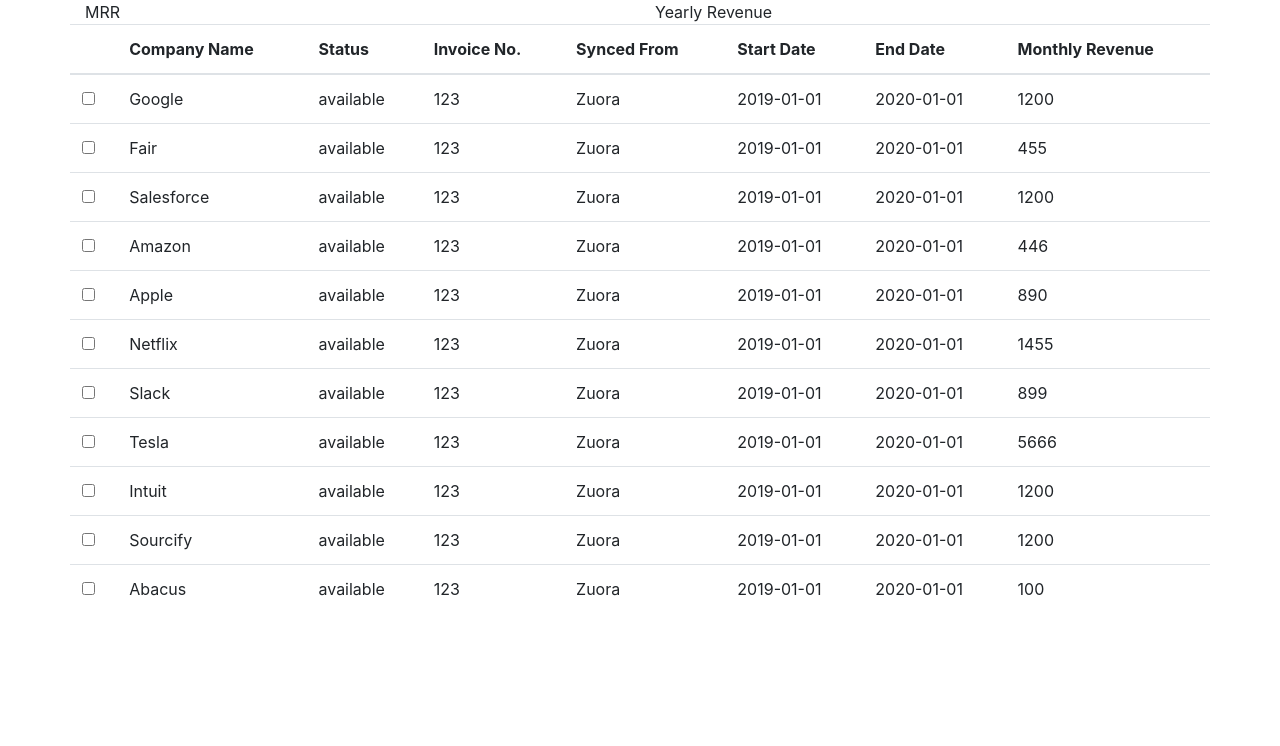
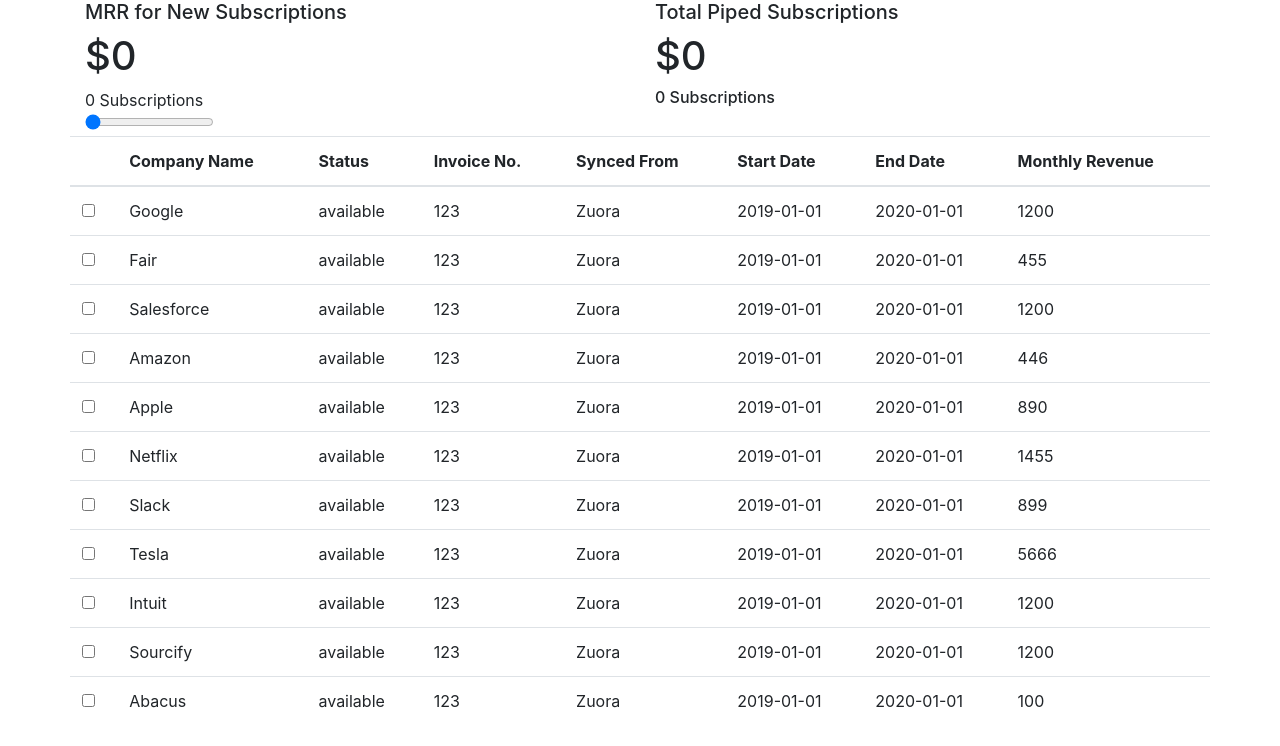
Before and after one commit to nucle0tides/trading-view, a React app: page / in a window 1280 px wide. Shown: the top 746 px of the page. Built offline with nearby package versions, Linux system fonts and the light colour scheme.

Commit message:
add mrr, add piped subscriptions, add slider

```diff
--- a/src/components/PipedSubscriptions/PipedSubscriptions.js
+++ b/src/components/PipedSubscriptions/PipedSubscriptions.js
@@ -0,0 +1,23 @@
+import React, { useEffect, useState } from 'react';
+
+const PipedSubscriptions = ({ subscriptions }) => {
+  const [yearlyMRR, setYearlyMRR] = useState(0);
+
+  useEffect(() => {
+    // actually need to take startDate and endDate into account, but we won't worry abt that rn
+    const mrr = Object.values(subscriptions).map((sub) => parseInt(sub));
+    const total = mrr.reduce((acc, val) => (acc + val), 0) * 12;
+
+    setYearlyMRR(total);
+  }, [subscriptions]);
+
+  return (
+    <React.Fragment>
+      <h5>Total Piped Subscriptions</h5>
+      <h1>${yearlyMRR}</h1>
+      <h6>{Object.keys(subscriptions).length} Subscriptions</h6>
+    </React.Fragment>
+  );
+};
+
+export default PipedSubscriptions;
--- a/src/components/PipedSubscriptions/index.js
+++ b/src/components/PipedSubscriptions/index.js
@@ -0,0 +1,3 @@
+import PipedSubscriptions from './PipedSubscriptions';
+
+export default PipedSubscriptions;
--- a/src/components/SubscriptionMRR/SubscriptionMRR.js
+++ b/src/components/SubscriptionMRR/SubscriptionMRR.js
@@ -1,12 +1,21 @@
-import React from 'React';
+import React, { useEffect, useState } from 'react';
 
 const SubscriptionMRR = ({ subscriptions }) => {
-  const mrr = Object.values(subscriptions);
-  const totalMRR = mrr.reduce((acc, val) => (acc + val), 0);
+  const [totalMRR, setTotalMRR] = useState(0);
+
+  useEffect(() => {
+    const mrr = Object.values(subscriptions).map((sub) => parseInt(sub));
+    const total = mrr.reduce((acc, val) => (acc + val), 0);
+
+    setTotalMRR(total);
+  }, [subscriptions]);
+
   return (
-      <>
+    <React.Fragment>
       <h5>MRR for New Subscriptions</h5>
-      <h1>${totalMRR}</h1>
-    </>
+      <h1>${totalMRR}</h1><span>{Object.keys(subscriptions).length} Subscriptions</span>
+    </React.Fragment>
   );
 };
+
+export default SubscriptionMRR;
--- /dev/null
+++ b/src/components/SubscriptionSlider/SubscriptionSlider.js
@@ -0,0 +1,23 @@
+import React from 'react';
+
+const SubscriptionSlider = ({ maxSubs, numSubs, onChange }) => {
+  const handleChange = (e) => {
+    onChange(e.target.value);
+  };
+
+  return (
+    <div>
+      <input
+        type="range"
+        id="numSubs"
+        name="numSubs"
+        min="0"
+        max={maxSubs}
+        value={numSubs}
+        onChange={handleChange}
+      />
+    </div>
+  );
+};
+
+export default SubscriptionSlider;
--- /dev/null
+++ b/src/components/SubscriptionSlider/index.js
@@ -0,0 +1,3 @@
+import SubscriptionSlider from './SubscriptionSlider';
+
+export default SubscriptionSlider;
--- a/src/components/SubscriptionTable/SubscriptionTable.js
+++ b/src/components/SubscriptionTable/SubscriptionTable.js
@@ -1,7 +1,13 @@
-import React from 'react';
+import React, { useEffect, useState } from 'react';
 import Table from 'react-bootstrap/Table';
 
 const SubscriptionTable = ({ subscriptions, data, onChange }) => {
+  const [checked, setChecked] = useState({});
+
+  useEffect(() => {
+    setChecked(subscriptions);
+  }, [subscriptions]);
+
   const headers = ['Company Name', 'Status', 'Invoice No.', 'Synced From', 'Start Date', 'End Date', 'Monthly Revenue'];
 
   const handleChange = (e) => {
@@ -27,6 +33,7 @@
                 name={row.company}
                 value={row.company}
                 data-mrr={row.mrr}
+                checked={!!checked[row.company]}
                 onChange={handleChange}
               />
             </td>
--- a/src/components/TradingView/TradingView.js
+++ b/src/components/TradingView/TradingView.js
@@ -3,6 +3,9 @@
 import Row from 'react-bootstrap/Row';
 import Col from 'react-bootstrap/Col';
 import SubscriptionTable from '../SubscriptionTable';
+import SubscriptionMRR from '../SubscriptionMRR';
+import PipedSubscriptions from '../PipedSubscriptions';
+import SubscriptionSlider from '../SubscriptionSlider';
 
 const TradingView = ({ data }) => {
   const [subscriptions, setSubscriptions] = useState({});
@@ -12,7 +15,7 @@
       if (previousState[company]) {
         const newState = previousState;
         delete newState[company];
-        return newState;
+        return { ...newState };
       }
 
       return {
@@ -20,14 +23,33 @@
         [company]: mrr,
       };
     });
-    console.log(subscriptions);
+  };
+
+  const updateSubscriptionCount = (number) => {
+    const subs = data.slice(0, number);
+    const newSubs = subs.reduce((acc, val) => {
+      return {
+        ...acc,
+        [val.company]: val.mrr,
+      };
+    }, {});
+    setSubscriptions(newSubs);
   };
 
   return (
     <Container>
       <Row>
-        <Col>MRR</Col>
-        <Col>Yearly Revenue</Col>
+        <Col>
+          <SubscriptionMRR subscriptions={subscriptions} />
+          <SubscriptionSlider
+            maxSubs={Object.keys(data).length}
+            numSubs={Object.keys(subscriptions).length}
+            onChange={updateSubscriptionCount}
+          />
+        </Col>
+        <Col>
+          <PipedSubscriptions subscriptions={subscriptions} />
+        </Col>
       </Row>
       <Row>
         <SubscriptionTable
```
